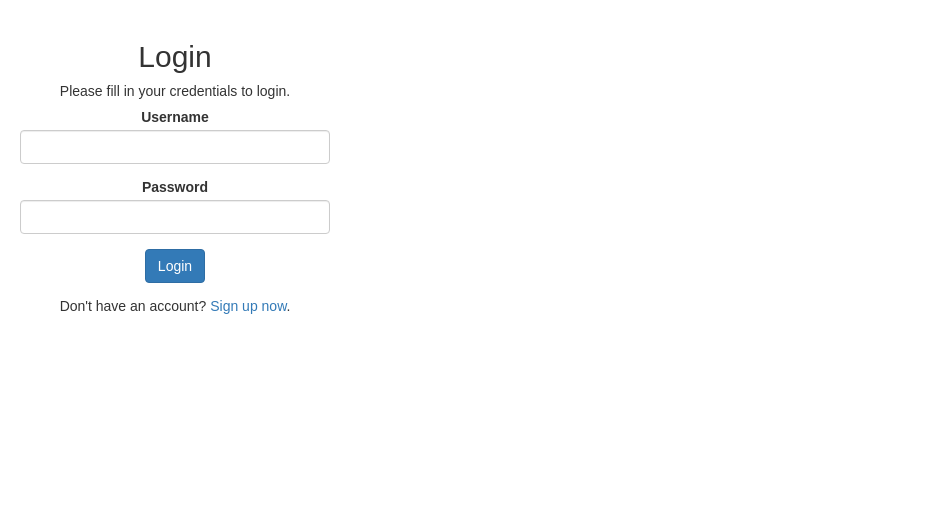
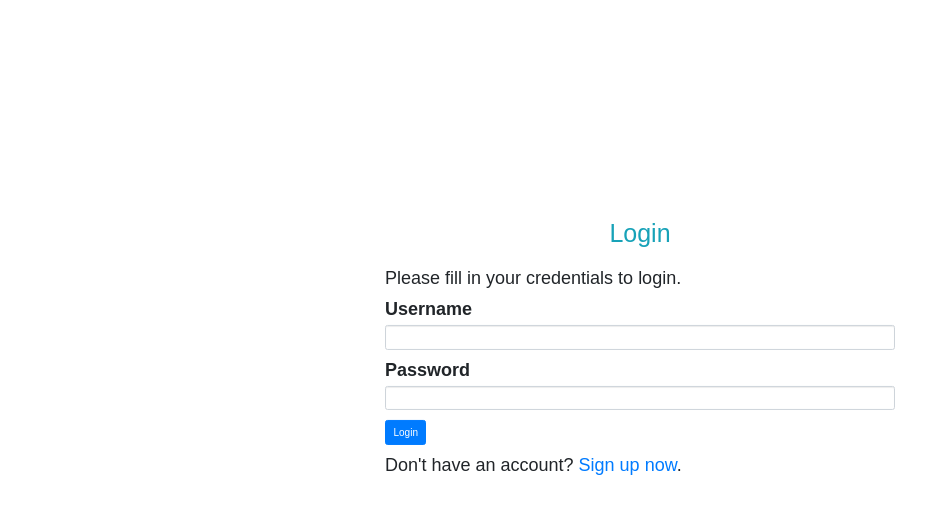
Before and after one commit to GabrielAgrela/Work-Log, a PHP site: page /login.php in a window 1280 px wide. Shown: the top 514 px of the page, without its empty margins (0-938 px from the left). Run offline with PHP 8.4, Linux system fonts and the light colour scheme; data that the repository does not hold is empty; some libraries are stand-ins or nearby versions.

Commit message:
new login/register and styling

```diff
--- a/index.php
+++ b/index.php
@@ -90,11 +90,11 @@ if($_SERVER['REQUEST_METHOD'] == "POST" and $_POST['startWork']=="stop")
 		<!-- if button/form previously pressed was "start" then change to "stop"-->
 		<?php if($_SERVER['REQUEST_METHOD'] == "POST" and $_POST['startWork']=="start") :?>
 			<form action="index.php" method="post">
-				<input type="submit" name="startWork" value="stop" />
+				<input class="btn btn-primary" type="submit" name="startWork" value="stop" />
 		<!-- if button/form previously pressed was "stop" then change to "start"-->
 		<?php else : ?>
 			<form action="index.php" method="post">
-				<input type="submit" name="startWork" value="start" />
+				<input class="btn btn-primary" type="submit" name="startWork" value="start" />
 		<?php endif; ?>
 
 			<br>
--- a/login.php
+++ b/login.php
@@ -102,16 +102,25 @@ if($_SERVER["REQUEST_METHOD"] == "POST"){
     <meta charset="UTF-8">
     <title>Login</title>
     <link rel="stylesheet" href="https://maxcdn.bootstrapcdn.com/bootstrap/3.3.7/css/bootstrap.css">
+	<link href="//maxcdn.bootstrapcdn.com/bootstrap/4.1.1/css/bootstrap.min.css" rel="stylesheet" id="bootstrap-css">
+	<script src="//maxcdn.bootstrapcdn.com/bootstrap/4.1.1/js/bootstrap.min.js"></script>
+	<script src="//cdnjs.cloudflare.com/ajax/libs/jquery/3.2.1/jquery.min.js"></script>
     <style type="text/css">
-        body{ font: 14px sans-serif; }
+        body{ font: 18px sans-serif;!important position: relative; top: 50%; transform: translateY(	50%) }
         .wrapper{ width: 350px; padding: 20px; }
     </style>
+
 </head>
-	<body class="text-center">
-    <div class="wrapper">
-        <h2>Login</h2>
+<body>
+    <div id="login">
+        <h3 class="text-center text-white pt-5">Login form</h3>
+        <div class="container">
+            <div id="login-row" class="row justify-content-center align-items-center">
+                <div id="login-column" class="col-md-6">
+                    <div id="login-box" class="col-md-12">
+                        <h1 class="text-center text-info" style="margin-bottom:4%;">Login</h1>
 				        <p>Please fill in your credentials to login.</p>
-        <form  class="form-signin" action="<?php echo htmlspecialchars($_SERVER["PHP_SELF"]); ?>" method="post">
+				        <form class="form" action="<?php echo htmlspecialchars($_SERVER["PHP_SELF"]); ?>" method="post">
 				            <div class="form-group <?php echo (!empty($username_err)) ? 'has-error' : ''; ?>">
 				                <label>Username</label>
 				                <input type="text" name="username" class="form-control" value="<?php echo $username; ?>">
@@ -128,5 +137,9 @@ if($_SERVER["REQUEST_METHOD"] == "POST"){
 				            <p>Don't have an account? <a href="register.php">Sign up now</a>.</p>
 				        </form>
                     </div>
+                </div>
+            </div>
+        </div>
+    </div>
 </body>
 </html>
```
Also changed, not shown: register.php (+16 -4 lines). Lines whose indentation alone changed are shown as unchanged.
